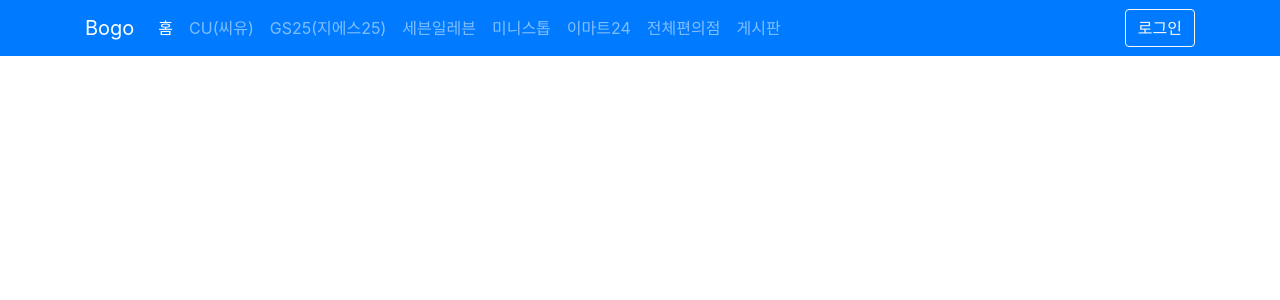
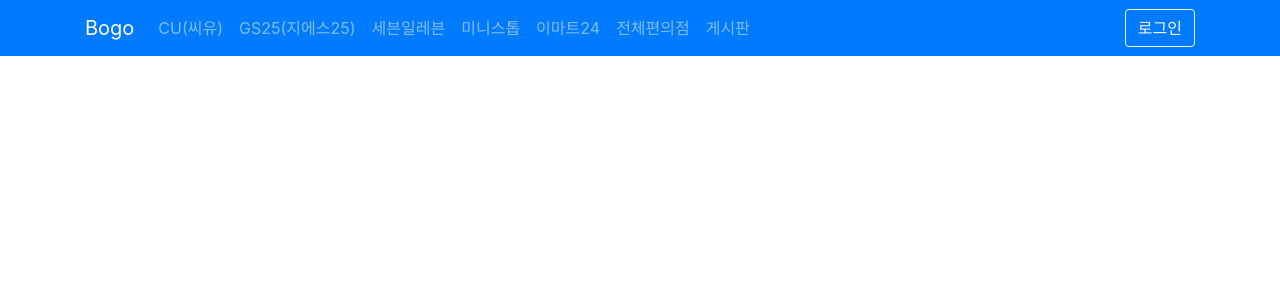
Before and after one commit to MinHeum/Bogo, a Django app: page / in a window 1280 px wide. Shown: the top 300 px of the page. Run offline with Django 3.2, Linux system fonts and the light colour scheme; some libraries are stand-ins or nearby versions.

Commit message:
remove home

```diff
--- a/parsed_data/templates/bogo/home.html
+++ b/parsed_data/templates/bogo/home.html
@@ -29,11 +29,8 @@
                 <small class="text-white"><i class="fa fa-bars"></i> 메뉴</small>
             </button>
 
-            <div class="collapse navbar-collapse" id="navbarSupportedContent">
+            <div class="collapse navbar-collapse" id="navbarSupportedContent" >
                 <ul class="navbar-nav mr-auto">
-                    <li class="nav-item">
-                        <a class="nav-link active" href="/">홈</a>
-                    </li>
                     <li class="nav-item">
                         <a class="nav-link " href="/brands/cu/">CU(씨유)</a>
                     </li>
```
